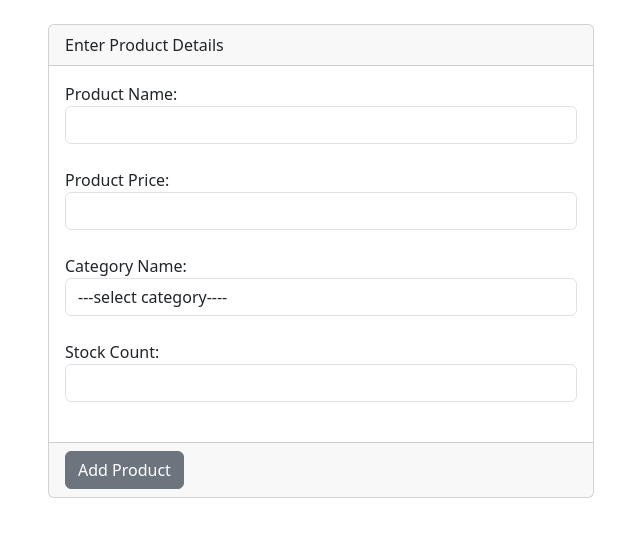
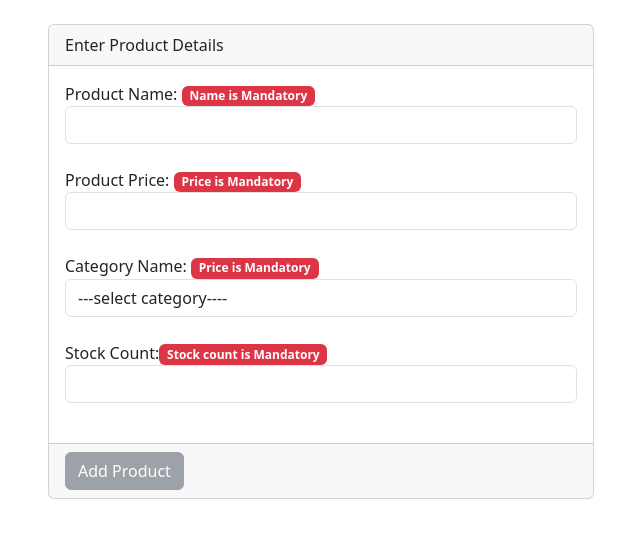
Before and after one commit to Janjitha/Java_FSD_Hex_2026, a React (Vite) app in the folder PL-SQL/MyReactApp/: page / in a window 1280 px wide. Shown: the top 538 px of the page, without its empty margins (319-959 px from the left). Built offline with nearby package versions, Linux system fonts and the light colour scheme.

Commit message:
React Fundamentals Ex-5 Form Validation

```diff
--- a/PL-SQL/MyReactApp/src/components/CreateProduct.jsx
+++ b/PL-SQL/MyReactApp/src/components/CreateProduct.jsx
@@ -6,6 +6,12 @@ const CreateProduct = ()=>{
     const [price,setPrice] = useState()
     const [category,setCategory] = useState()
     const [sCount,setSCount] = useState()
+    const [isDisable, setIsDisable] = useState(true)
+
+    const [errmsgName, seterrmsgName] = useState('Name is Mandatory');
+    const [errmsgPrice, seterrmsgPrice] = useState('Price is Mandatory');
+    const [errmsgCategory, seterrmsgCategory] = useState('Category is Mandatory');
+    const [errmsgsCount, seterrmsgsCount] = useState('Stock count is Mandatory');
 
     const addProduct = (e)=>{
         e.preventDefault()
@@ -29,19 +35,30 @@ const CreateProduct = ()=>{
                         </div>
                         <div className="card-body">
                              <div className="mb-4">
-                                <label>Product Name: </label>
+                                <label>Product Name: </label> <span className="badge text-bg-danger">{errmsgName}</span>
                                 <input type="text" className="form-control"
-                                onChange={(e)=> setName(e.target.value)}
+                                onChange={(e)=> {
+                                    e.target.value !== "" ? seterrmsgName(""): seterrmsgName("Name is Mandatory")
+                                    setName(e.target.value)
+
+                                }}
                                 />
                              </div>
                              <div className="mb-4">
-                                <label>Product Price: </label>
+                                <label>Product Price: </label> <span className="badge text-bg-danger">{errmsgPrice}</span>
                                 <input type="number" className="form-control"
-                                onChange={(e)=> setPrice(e.target.value)}/>
+                                onChange={(e)=>{
+                                    e.target.value !== "" ? seterrmsgPrice(""): seterrmsgPrice("Price is Mandatory")
+                                    setPrice(e.target.value)
+
+                                } }/>
                              </div>
                              <div className="mb-4">
-                                <label>Category Name: </label>
-                                <select className="form-control" onChange={(e)=> setCategory(e.target.value)}>
+                                <label>Category Name: </label> <span className="badge text-bg-danger">{errmsgPrice}</span>
+                                <select className="form-control" onChange={(e)=> {
+                                    e.target.value !== "" ? seterrmsgCategory(""): seterrmsgCategory("Please select category")
+                                    setCategory(e.target.value)
+                                }}>
                                     <option value="">---select category----</option>
                                     <option value="mobile">Mobiles</option>
                                     <option value="laptop">Laptop</option>
@@ -49,13 +66,19 @@ const CreateProduct = ()=>{
                                 </select>
                              </div>
                              <div className="mb-4">
-                                <label>Stock Count: </label>
+                                 <label>Stock Count: </label><span className="badge text-bg-danger">{errmsgsCount}</span>
                                 <input type="number" className="form-control"
-                                onChange={(e)=> setSCount(e.target.value)}/>
+                                onChange={(e)=> {
+                                    e.target.value !== "" ? seterrmsgsCount(""): seterrmsgsCount("Stock count please")
+                                    setSCount(e.target.value)
+                                }}/>
                              </div>
                         </div>
                         <div className="card-footer">
-                            <input type="submit" value="Add Product" className="btn btn-secondary"/>
+                            <input type="submit" value="Add Product" className="btn btn-secondary"
+                            disabled={((name === undefined) || (name === "") )? true : false}
+
+                            />
                          </div>
 
                     </div>
```
